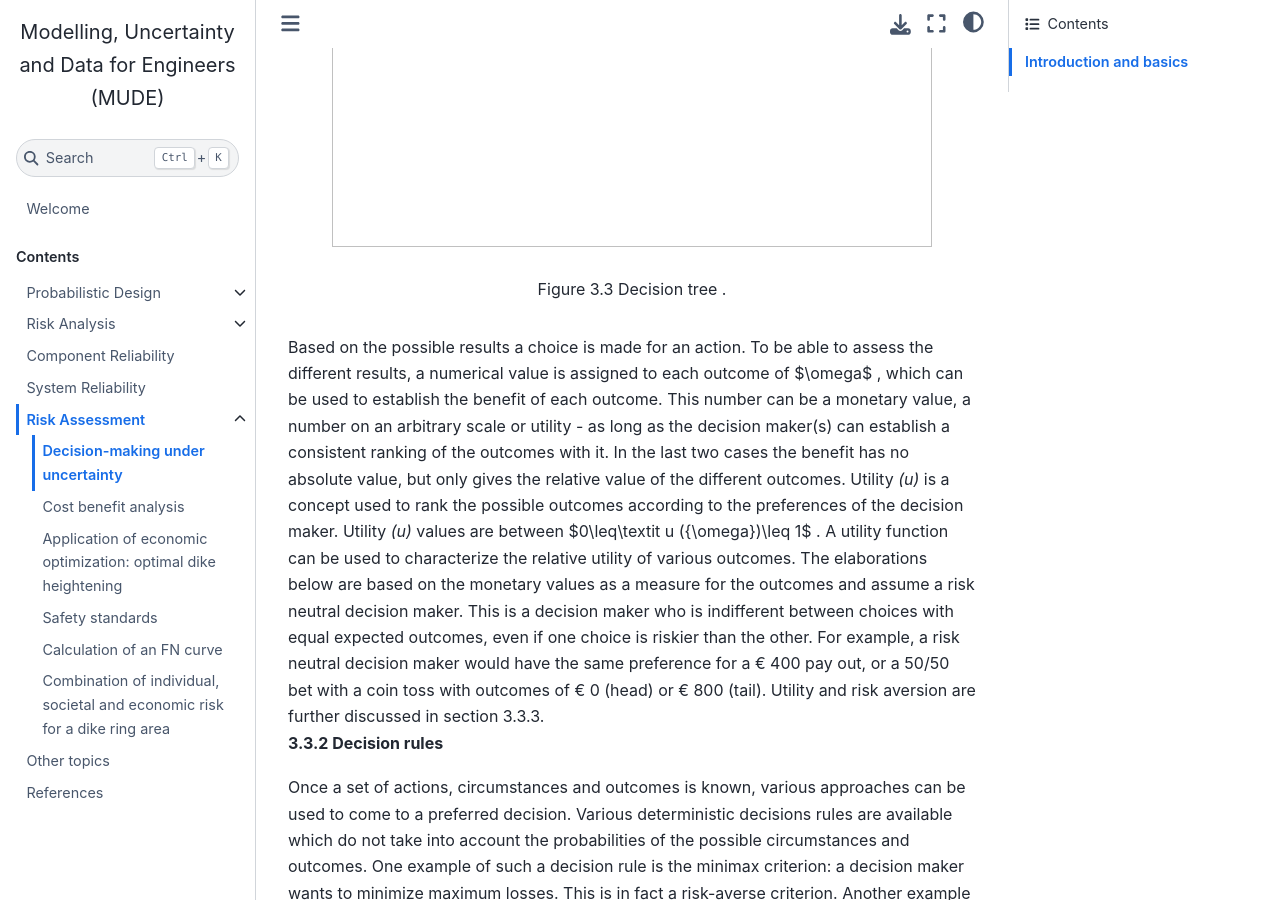
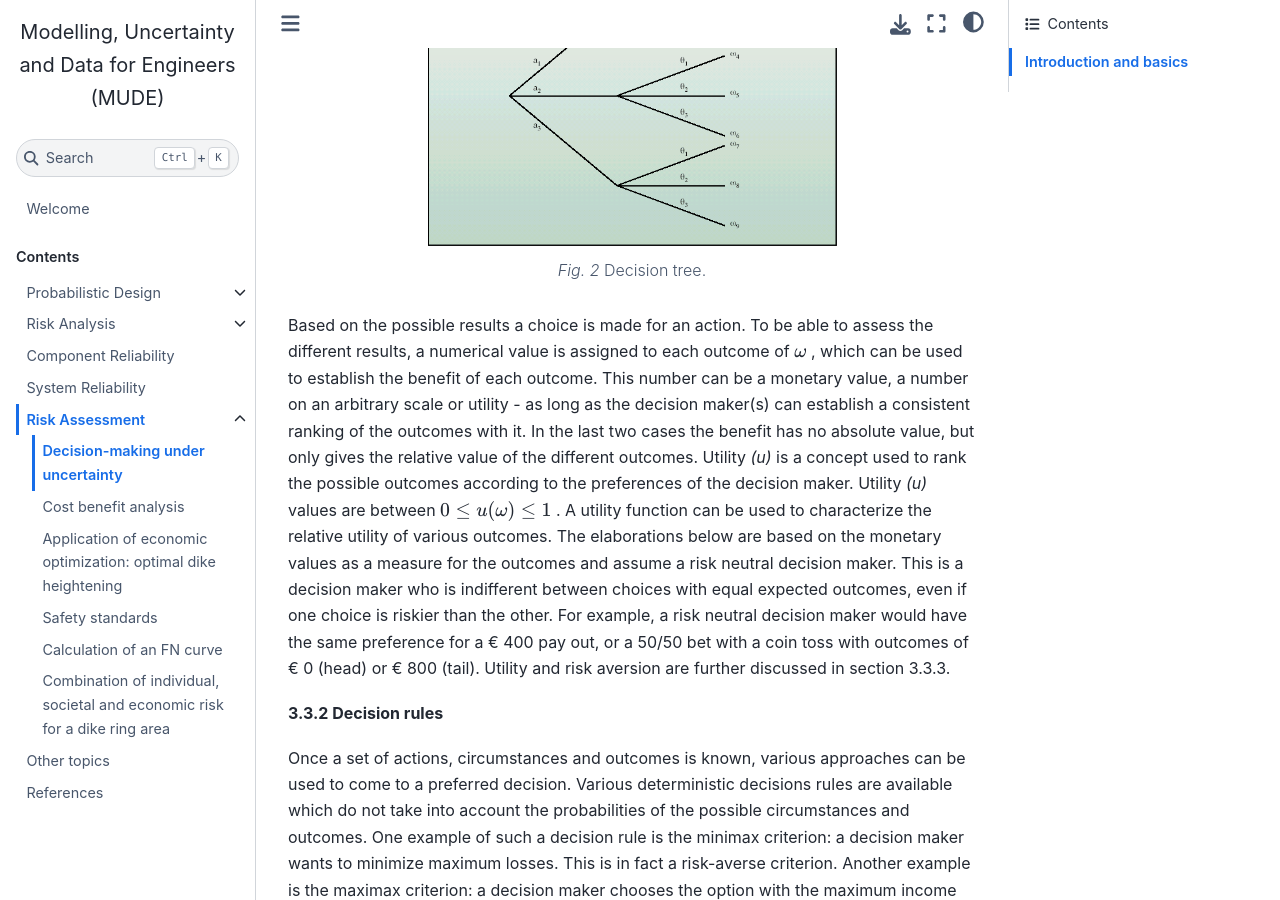
Before and after one commit to TUDelft-CITG/MUDE, a Jupyter Book: the page built from book/risk-assessment/decision-making.md, in a window 1280 px wide and 900 px high, scrolled down 1242 px. Built offline with Jupyter Book 1.0.4 settings and Sphinx 7.4.7 and the Sphinx Book theme 1.1.4, drawn with Linux system fonts in a browser that asks for light colours; some of the changed text lies outside the part shown.

Commit message:
fix decision figures

````diff
--- a/book/risk-assessment/decision-making.md
+++ b/book/risk-assessment/decision-making.md
@@ -2,7 +2,7 @@
 
 Decision-making under uncertain conditions is part of everyday life, e.g. when choosing to buy a lottery ticket or choosing to take an umbrella during cloudy weather. In contrast to the rather intuitive decision making in everyday matters, a structured analysis of different alternatives with associated risks, costs and benefits is very useful for decisions in (civil) engineering. This chapter offers a very basic introduction into the decision theory with applications to decision problems in the civil engineering domain. Further reference is made to the work by other scholars for more rigorous and detailed treatment of this topic, see for example (Raiffa and Schlaifer, (1961); Benjamin and Cornell, (1970 ).
 
-### Introduction and basics
+## Introduction and basics
 
 Making a decision is in fact choosing from alternatives. The decision theory  is based on the classic “Homo Economicus” model. The Homo Economicus:
 
@@ -22,10 +22,14 @@ Within a decision problem the following characteristics can be distinguished:
 
 The actions, natural circumstances and the outcomes can be shown in a so-called decision tree (Figure 3.3).
 
-<figure>
-<center><img src="../figures/decision-3.png" style="width: 600px; height: 300px;"/></center></figure>
-<figcaption align = "center">Figure 3.3 Decision tree .
-</figcaption><br>
+```{figure} ../figures/decision-tree-blank.png
+---
+height: 300px
+name: decision-tree-blank
+---
+Decision tree.
+```
+
 Based on the possible results a choice is made for an action. To be able to assess the different results, a numerical value is assigned to each outcome of $\omega$ , which can be used to establish the benefit of each outcome. This number can be a monetary value, a number on an arbitrary scale or utility - as long as the decision maker(s) can establish a consistent ranking of the outcomes with it. In the last two cases the benefit has no absolute value, but only gives the relative value of the different outcomes. Utility <em> (u)</em>  is a concept used to rank the possible outcomes according to the preferences of the decision maker. Utility <em> (u) </em> values are between $0\leq\textit u ({\omega})\leq 1$ . A utility function can be used to characterize the relative utility of various outcomes. The elaborations below are based on the monetary values as a measure for the outcomes and assume a risk neutral decision maker. This is a decision maker who is indifferent between choices with equal expected outcomes, even if one choice is riskier than the other. For example, a risk neutral decision maker would have the same preference for a € 400 pay out, or a 50/50 bet with a coin toss with outcomes of € 0 (head) or € 800 (tail). Utility and risk aversion are further discussed in section 3.3.3.<br>
 
 **3.3.2 Decision rules**
@@ -69,9 +73,14 @@ Table 3.3 Outcomes given the decisions (a1,a2) and market conditions ($\theta_{1
   |$a_{1}$: buy shares|-2 %|1 %|4 %|
   |$a_{2}$: buy bonds |1 %|1 %|1 %|
 
-<figure>
-<center><img src="../figures/decision-4.png" style="width: 600px; height: 300px;"/></center></figure>
-<figcaption align = "center">Figure 3.4 Decision tree for the example of buying shares (a_{1}) or bonds ($a_{2}$).</figcaption><br>
+```{figure} ../figures/decision-tree-example.png
+---
+height: 300px
+name: decision-tree-example
+---
+Decision tree for the example of buying shares ($a_{1}$) or bonds ($a_{2}$).
+```
+
 The deterministic decision rules can be applied to this example. Minimax would result in investing in bonds ($a_{2}$), maximax would result in buying shares.
 The optimal decision can be found by taking into account the probabilities of the market circumstances. These three circumstances are assumed to be exhaustive and mutually exclusive (i.e. outcomes cannot overlap and the sum of probabilities equals 1). The probabilities are estimated at $P(\theta_{1})$ = 0.2; $P(\theta_{2})$ = 0.3; $P(\theta_{3})$ = 0.5. These probabilities can now be included in the decision tree.   The expected value of the return of the actions is as follows:
 
@@ -102,19 +111,26 @@ The probability of failure $\textit P(Z<0)$ for this situation can be found by c
    $$
    \sigma_z=\left(\rho_{\mathrm{c}}^2 \sigma_{\mathrm{c}}^2+\rho_{\mathrm{w}}{ }^2 \sigma_{\mathrm{h}}^2\right)^{0.5}=8.5 \mathrm{kN} / \mathrm{m}^2                                                                                                                                                         (3.7)
    $$
-According to Chapter 2.6.1, we find  $\textit P(Z<0)=\Phi\left(-\mu_z / \sigma_z\right)=\Phi(-1.17)=0.12$. This is indicated as the initial failure probability $P_{f, 0}$   .
+According to Chapter 2.6.1, we find  $\textit P(Z<0)=\Phi\left(-\mu_z / \sigma_z\right)=\Phi(-1.17)=0.12$. This is indicated as the initial failure probability $P_{f, 0}$.
 
-<figure>
-<center><img src="../figures/decision-5.png" style="width: 400px; height: 200px;"/></center></figure>
+```{figure} ../figures/example-river-excavation.png
+---
+height: 300px
+name: example-river-excavation
+---
+Cross-section of excavation near a river.
+```
 
-<figcaption align = "center">Figure 3.5 Situation: Excavation near a river </figcaption>
-<br>
 The effect of a drainage system in the construction site (see Figure 3.6) on the groundwater levels has been reviewed using groundwater flow calculations. It appears that it reduces the mean value of the maximum water levels to $\mu _{h}$ = 3.52m and the standard deviation remains the same. In this case the failure probability is reduced to 0.04. Such a drainage system costs EUR 150,000.
 
-<figure>
-<center><img src="../figures/decision-6.png" style="width: 400px; height: 200px;"/></center></figure>
-<figcaption align = "center">Figure 3.6 Drainage around the excavation. </figcaption>
-<br>
+```{figure} ../figures/example-river-excavation-2.png
+---
+height: 300px
+name: example-river-excavation-2
+---
+Cross-section of excavation and river.
+```
+
 The flooding of the construction site will result in the buoyancy of the basement resulting in damages are estimated at EUR 5,000,000. The designer of the construction site is faced with the choice whether or not to include drainage facilities in the design of the construction site.
 To provide insight the decision problem is illustrated with a decision tree. For this, the sets of actions, circumstances and outcomes have to be defined first:
 
@@ -134,9 +150,13 @@ Without drainage, the risk, defined as the expected value of the loss, is: 0.12
 
 This implies that the construction of the drainage system is rationally speaking the best decision for a risk neutral decision maker.
 
-<figure>
-<center><img src="../figures/decision-7.png" style="width: 600px; height: 300px;"/></center></figure>
-<figcaption align = "center">Figure 3.7 Decision tree with probabilities and costs.</figcaption><br>
+```{figure} ../figures/decision-tree-filled.png
+---
+height: 300px
+name: decision-tree-filled
+---
+Decision tree with probabilities and costs.
+```
 
 **3.3.3 Utility functions**
 
@@ -144,11 +164,13 @@ The elaborations in the previous sections were based on monetary values as a met
 
 Utility is a concept used to rank the possible outcomes according to the preferences of the decision maker. Utility $(\textit u)$ values are between $0\leq \textit{u}(\omega)\leq 1$. A utility function can be used to characterize the relative utility of various outcomes. The utility function depends on the preferences and attitude of the decision maker. An example of three different utility functions is given in Figure 3.8 for an example of an activity with potential monetary benefits between € 0 and € 1000. In the case of a risk neutral decision maker the utility increases linearly with the benefits. In the case of the risk aversion relatively small benefits are already given a high utility. A risk seeking decision maker gives a relatively low value to smaller benefits, but high utility values to larger incomes.
 
-<figure>
-<center><img src="../figures/decision-8.png" style="width: 600px; height: 300px;"/></center></figure><figcaption align = "center">
-Figure 3.8 Example of a utility function for monetary benefits.
-</figcaption>
-<br>
+```{figure} ../figures/utility-example.png
+---
+height: 300px
+name: utility-example
+---
+Example of a utility function for monetary benefits.
+```
 
  **Example 3.3: a bet**
 
````
Also changed, not shown: book/figures/decision-tree-blank.png (renamed from book/figures/decision-3.png), book/figures/decision-tree-example.png (renamed from book/figures/decision-4.png), book/figures/decision-tree-filled.png (renamed from book/figures/decision-7.png), book/figures/example-river-excavation-2.png (renamed from book/figures/decision-6.png), book/figures/example-river-excavation.png (renamed from book/figures/decision-5.png), book/figures/utility-example.png (renamed from book/figures/decision-8.PNG).
